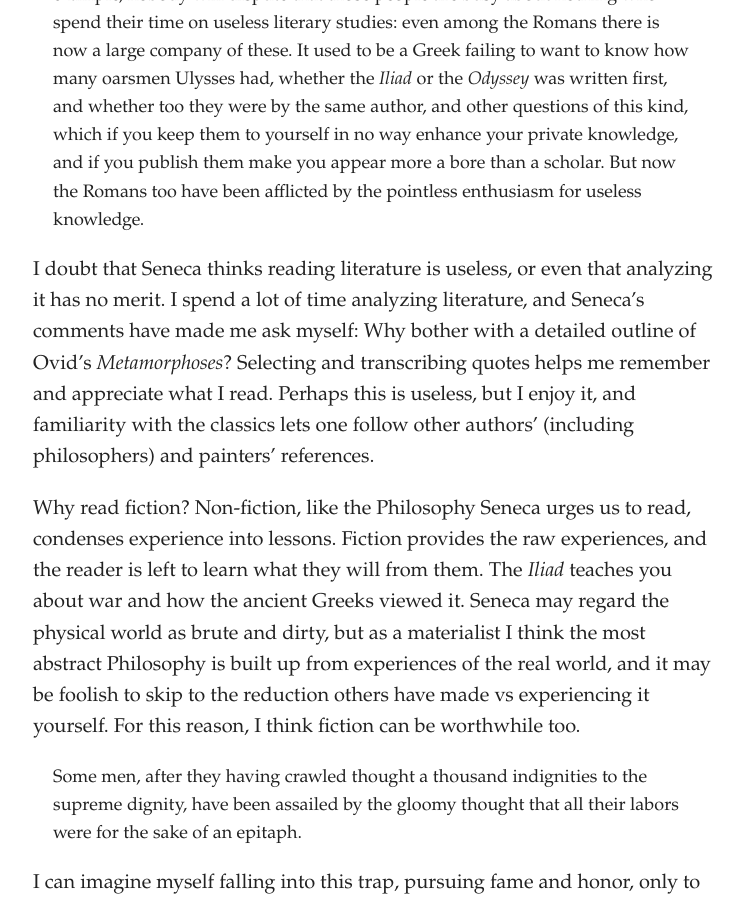
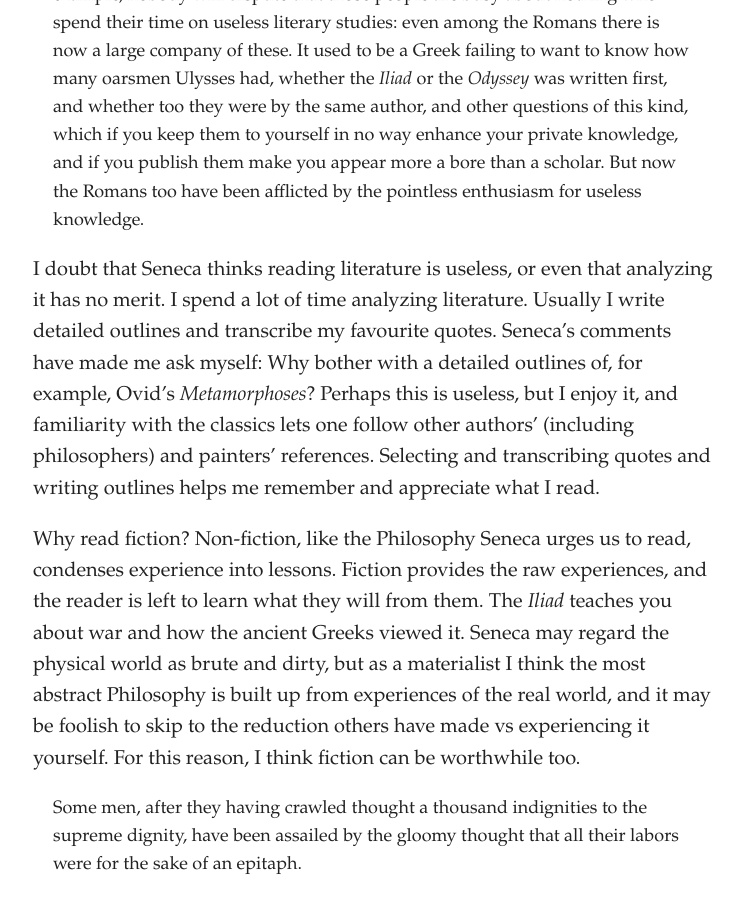
Before and after one commit to artsandmetaphysics/goodlifeodyssey, a Jekyll site: the page built from _documents/seneca.md, in a window 1280 px wide and 900 px high, scrolled down 2008 px. Shown: the whole window, without its empty margins (267-1010 px from the left). Built offline with Jekyll 4.4.1, drawn with Linux system fonts in a browser that asks for light colours.

Commit message:
Add content

```diff
--- a/_documents/seneca.md
+++ b/_documents/seneca.md
@@ -52,7 +52,7 @@ Seneca believes many activities are wasteful, as demonstrated by some of my favo
 <p>They are not at leisure whose pleasures involve a serious commitment. For example, nobody will dispute that those people are busy about nothing who spend their time on useless literary studies: even among the Romans there is now a large company of these. It used to be a Greek failing to want to know how many oarsmen Ulysses had, whether the <em>Iliad</em> or the <em>Odyssey</em> was written first, and whether too they were by the same author, and other questions of this kind, which if you keep them to yourself in no way enhance your private knowledge, and if you publish them make you appear more a bore than a scholar. But now the Romans too have been afflicted by the pointless enthusiasm for useless knowledge.</p>
 </blockquote>
 
-I doubt that Seneca thinks reading literature is useless, or even that analyzing it has no merit.  I spend a lot of time analyzing literature, and Seneca’s comments have made me ask myself: Why bother with a detailed outline of Ovid’s _Metamorphoses_? Selecting and transcribing quotes helps me remember and appreciate what I read. Perhaps this is useless, but I enjoy it, and familiarity with the classics lets one follow other authors’ (including philosophers) and painters’ references.
+I doubt that Seneca thinks reading literature is useless, or even that analyzing it has no merit.  I spend a lot of time analyzing literature. Usually I write detailed outlines and transcribe my favourite quotes. Seneca’s comments have made me ask myself: Why bother with a detailed outlines of, for example, Ovid’s _Metamorphoses_? Perhaps this is useless, but I enjoy it, and familiarity with the classics lets one follow other authors’ (including philosophers) and painters’ references. Selecting and transcribing quotes and writing outlines helps me remember and appreciate what I read.
 
 Why read fiction? Non-fiction, like the Philosophy Seneca urges us to read, condenses experience into lessons. Fiction provides the raw experiences, and the reader is left to learn what they will from them. The _Iliad_ teaches you about war and how the ancient Greeks viewed it. Seneca may regard the physical world as brute and dirty, but as a materialist I think the most abstract Philosophy is built up from experiences of the real world, and it may be foolish to skip to the reduction others have made vs experiencing it yourself. For this reason, I think fiction can be worthwhile too.
 
```
Also changed, not shown: documents/seneca.md (+1 -1 lines).
